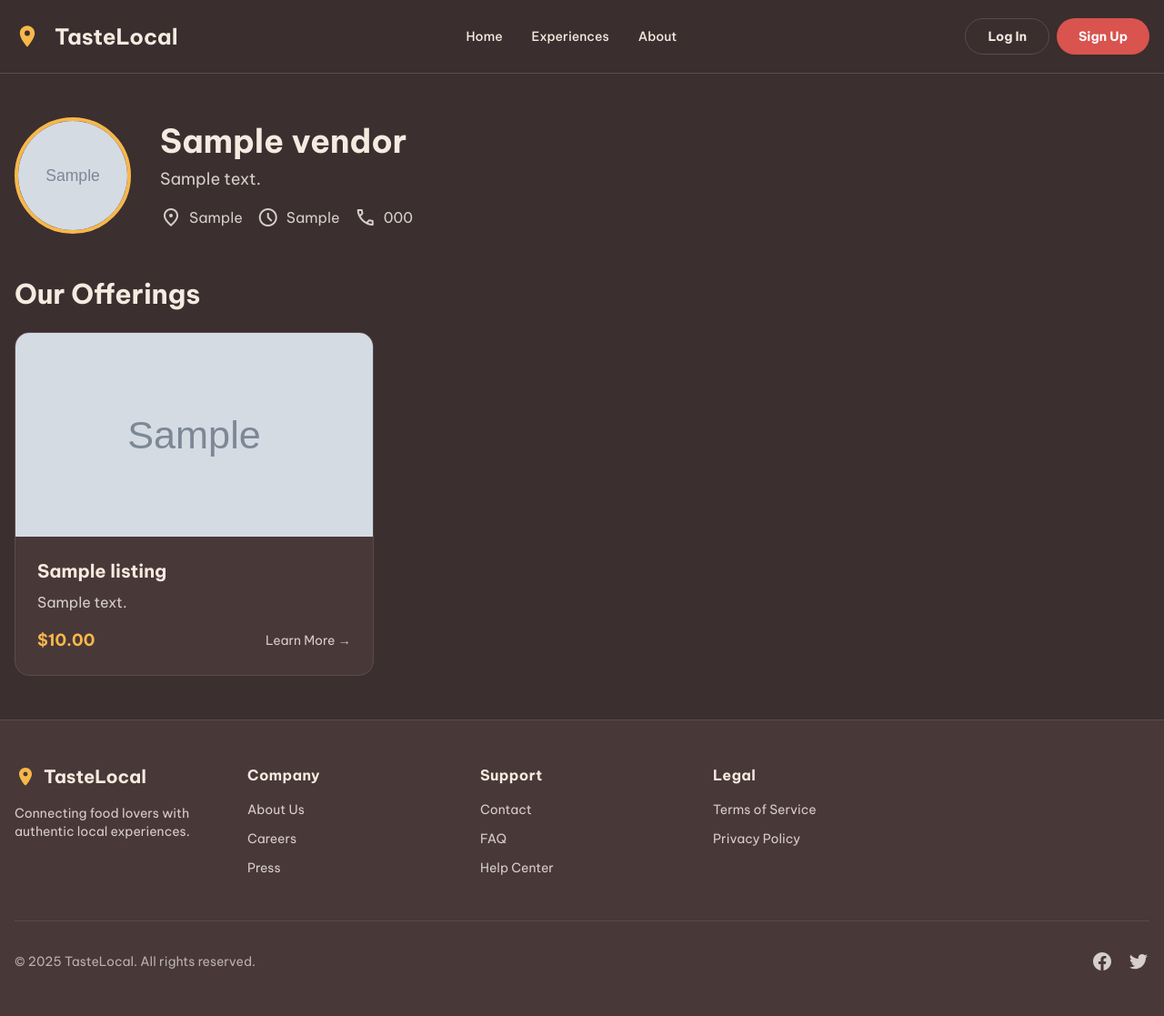
After one commit to jinygoh/LocalFoodTourismPlatform5, a Django app: page /vendor/1/ in a window 1280 px wide. The commit adds this page. Shown: the whole page at 91% size. Run offline with Django 5.2, Linux system fonts and the light colour scheme; tables that the repository leaves empty hold one stand-in row (values such as "Sample post"); grey boxes marked "Sample" are stand-in pictures; some libraries are stand-ins or nearby versions.

Commit message:
feat: Implement vendor shop pages
This commit introduces a new feature: a dedicated shop page for each vendor.

- A new URL pattern `/vendor/<int:pk>/` has been added to `core/urls.py`.
- A new `vendor_detail` view has been created in `core/views.py` to handle the logic for the shop page.
- A new `vendor_detail.html` template has been created to display the vendor's information and listings.
- The `listing_detail.html` template has been updated to link to the new vendor shop page.

The new feature has been verified with a Playwright test.

```diff
--- a/core/urls.py
+++ b/core/urls.py
@@ -17,9 +17,10 @@ urlpatterns = [
     path('booking/cancel/<int:pk>/', views.cancel_booking, name='cancel_booking'),
     path('profile/', views.profile, name='profile'),
     path('vendor/', views.vendor_dashboard, name='vendor_dashboard'),
+    path('vendor/<int:pk>/', views.vendor_detail, name='vendor_detail'),
     path('vendor/profile/edit/', views.edit_vendor_profile, name='edit_vendor_profile'),
-    path('vendor/add/', views.add_listing, name='add_listing'),
-    path('vendor/edit/<int:pk>/', views.edit_listing, name='edit_listing'),
+    path('vendor/listings/add/', views.add_listing, name='add_listing'),
+    path('vendor/listings/edit/<int:pk>/', views.edit_listing, name='edit_listing'),
     path('vendor/delete/<int:pk>/', views.delete_listing, name='delete_listing'),
     path('experiences/<int:pk>/favorite/', views.toggle_favorite, name='toggle_favorite'),
 ]
--- a/core/views.py
+++ b/core/views.py
@@ -271,3 +271,8 @@ class CustomLoginView(LoginView):
             else:
                 return reverse_lazy('profile')
         return reverse_lazy('login')
+
+def vendor_detail(request, pk):
+    vendor = get_object_or_404(Vendor, pk=pk)
+    listings = Listing.objects.filter(vendor=vendor)
+    return render(request, 'core/vendor_detail.html', {'vendor': vendor, 'listings': listings})
--- a/templates/core/listing_detail.html
+++ b/templates/core/listing_detail.html
@@ -22,7 +22,7 @@
                 <div class="flex items-center gap-2 text-sm text-text-dark-muted">
                     <span>{{ listing.vendor.location }}</span>
                     <span>·</span>
-                    <span>{{ listing.vendor.business_name }}</span>
+                    <a href="{% url 'vendor_detail' listing.vendor.pk %}" class="hover:text-primary">{{ listing.vendor.business_name }}</a>
                 </div>
                 <div class="flex justify-between items-start">
                     <h1 class="text-4xl md:text-5xl font-black mt-2">{{ listing.title }}</h1>
--- /dev/null
+++ b/templates/core/vendor_detail.html
@@ -0,0 +1,54 @@
+{% extends 'base.html' %}
+{% load static %}
+
+{% block title %}{{ vendor.business_name }} | TasteLocal{% endblock %}
+
+{% block content %}
+<div class="container mx-auto px-4 py-12">
+    <!-- Vendor Header -->
+    <div class="flex flex-col md:flex-row items-center gap-8 mb-12">
+        {% if vendor.image %}
+            <img src="{{ vendor.image.url }}" alt="{{ vendor.business_name }}" class="w-32 h-32 rounded-full object-cover border-4 border-primary">
+        {% else %}
+            <div class="w-32 h-32 rounded-full bg-gray-700 flex items-center justify-center border-4 border-primary">
+                <span class="text-4xl text-white">{{ vendor.business_name|first }}</span>
+            </div>
+        {% endif %}
+        <div>
+            <h1 class="text-4xl font-bold text-text-dark">{{ vendor.business_name }}</h1>
+            <p class="text-lg text-text-dark-muted mt-2">{{ vendor.description }}</p>
+            <div class="flex items-center gap-4 mt-4 text-text-dark-muted">
+                <span class="flex items-center gap-2"><span class="material-symbols-outlined">location_on</span> {{ vendor.location }}</span>
+                <span class="flex items-center gap-2"><span class="material-symbols-outlined">schedule</span> {{ vendor.opening_hours }}</span>
+                <span class="flex items-center gap-2"><span class="material-symbols-outlined">call</span> {{ vendor.contact_number }}</span>
+            </div>
+        </div>
+    </div>
+
+    <!-- Listings -->
+    <h2 class="text-3xl font-bold text-text-dark mb-6">Our Offerings</h2>
+    <div class="grid grid-cols-1 md:grid-cols-2 lg:grid-cols-3 gap-8">
+        {% for listing in listings %}
+            <a href="{% url 'listing_detail' listing.pk %}" class="group block bg-card-dark rounded-xl border border-border-dark overflow-hidden hover:shadow-lg transition-shadow">
+                {% if listing.image %}
+                    <img src="{{ listing.image.url }}" alt="{{ listing.title }}" class="w-full h-56 object-cover">
+                {% else %}
+                    <div class="w-full h-56 bg-gray-700 flex items-center justify-center">
+                        <span class="text-xl text-white">No Image</span>
+                    </div>
+                {% endif %}
+                <div class="p-6">
+                    <h3 class="text-xl font-bold text-text-dark group-hover:text-primary transition-colors">{{ listing.title }}</h3>
+                    <p class="text-text-dark-muted mt-2">{{ listing.description|truncatewords:20 }}</p>
+                    <div class="flex justify-between items-center mt-4">
+                        <p class="text-lg font-bold text-primary">${{ listing.price }}</p>
+                        <span class="text-sm text-text-dark-muted">Learn More &rarr;</span>
+                    </div>
+                </div>
+            </a>
+        {% empty %}
+            <p class="text-text-dark-muted">This vendor has no offerings at the moment.</p>
+        {% endfor %}
+    </div>
+</div>
+{% endblock %}
```
